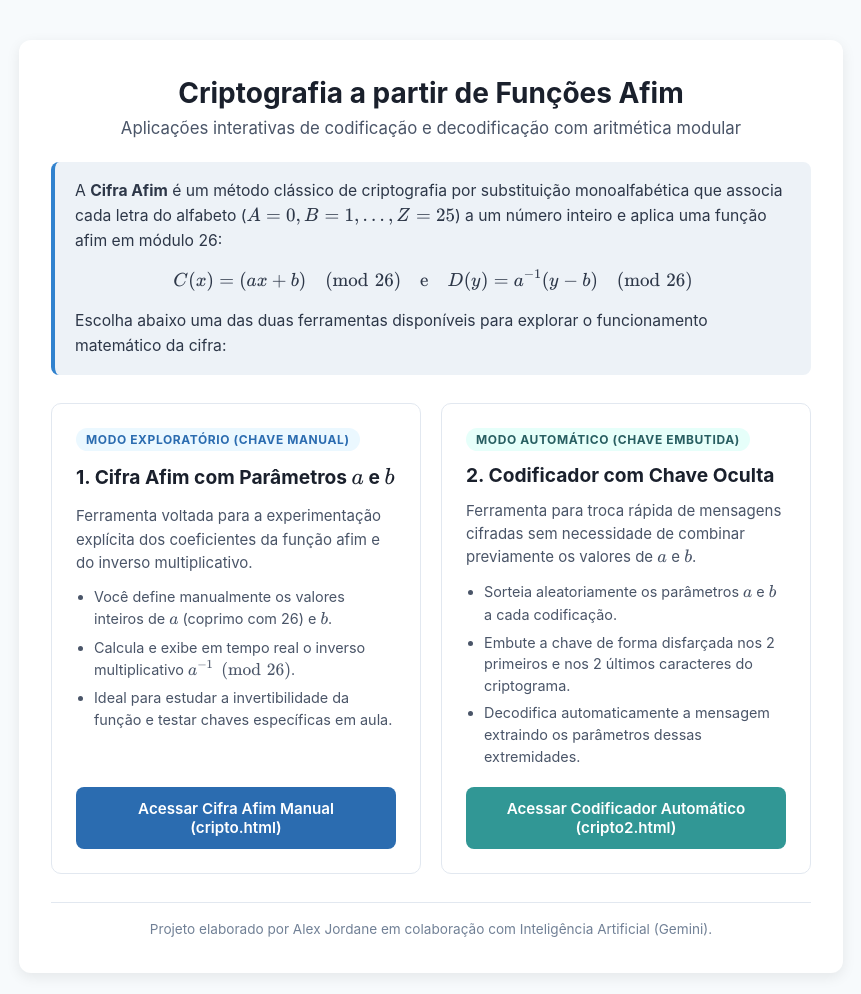
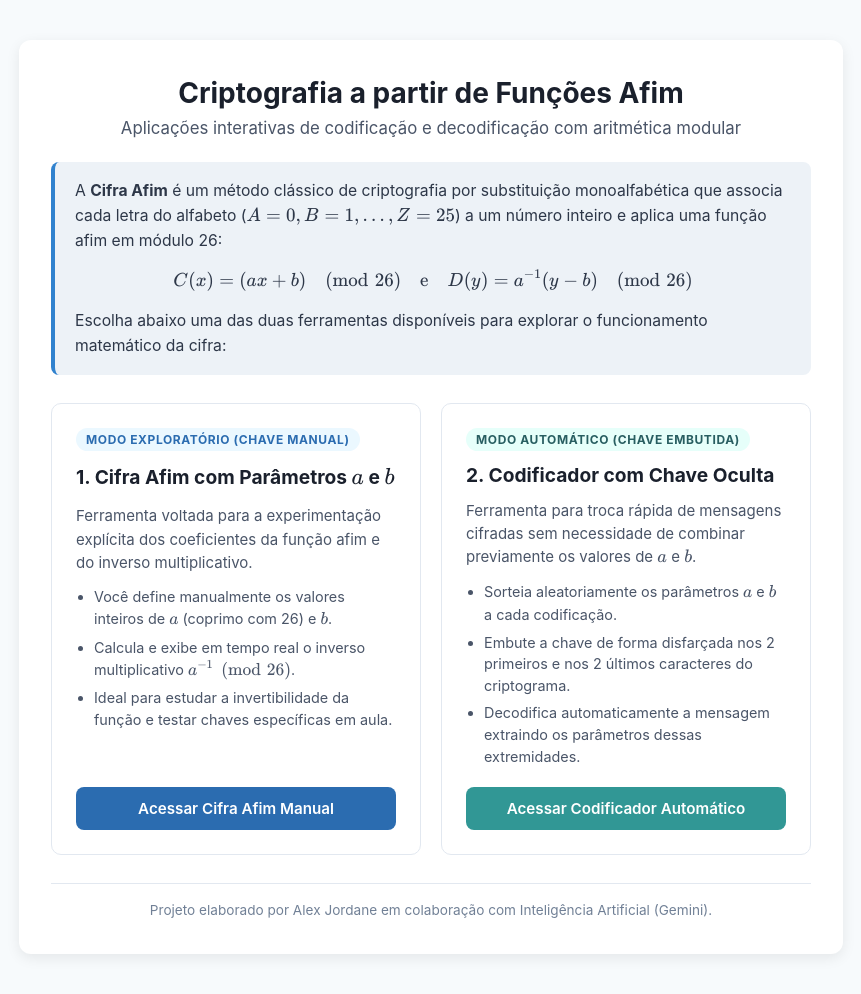
Before and after one commit to AlexJordane/Criptografia, a plain HTML site: page index.html in a window 1280 px wide. Shown: the whole page, without its empty margins (209-1070 px from the left). Drawn offline with nearby package versions, Linux system fonts and the light colour scheme.

Commit message:
Update index.html

```diff
--- a/index.html
+++ b/index.html
@@ -198,7 +198,8 @@
 
     <div class="intro">
       <p>
-        A <strong>Cifra Afim</strong> é um método clássico de criptografia por substituição monoalfabética que associa cada letra do alfabeto ($A=0, B=1, \dots, Z=25$) a um número inteiro e aplica uma função afim em módulo 26:
+        A <strong>Cifra Afim</strong> é um método clássico de criptografia por substituição monoalfabética que associa
+        cada letra do alfabeto ($A=0, B=1, \dots, Z=25$) a um número inteiro e aplica uma função afim em módulo 26:
       </p>
       <p style="text-align: center;">
         $$C(x) = (ax + b) \pmod{26} \quad \text{e} \quad D(y) = a^{-1}(y - b) \pmod{26}$$
@@ -215,7 +216,8 @@
           <span class="badge badge-azul">Modo Exploratório (Chave Manual)</span>
           <h2>1. Cifra Afim com Parâmetros $a$ e $b$</h2>
           <p>
-            Ferramenta voltada para a experimentação explícita dos coeficientes da função afim e do inverso multiplicativo.
+            Ferramenta voltada para a experimentação explícita dos coeficientes da função afim e do inverso
+            multiplicativo.
           </p>
           <ul>
             <li>Você define manualmente os valores inteiros de $a$ (coprimo com 26) e $b$.</li>
@@ -223,7 +225,7 @@
             <li>Ideal para estudar a invertibilidade da função e testar chaves específicas em aula.</li>
           </ul>
         </div>
-        <a href="cripto.html" class="btn-link btn-azul">Acessar Cifra Afim Manual (cripto.html)</a>
+        <a href="cripto.html" class="btn-link btn-azul">Acessar Cifra Afim Manual</a>
       </div>
 
       <!-- Card 2: cripto2.html -->
@@ -232,7 +234,8 @@
           <span class="badge badge-verde">Modo Automático (Chave Embutida)</span>
           <h2>2. Codificador com Chave Oculta</h2>
           <p>
-            Ferramenta para troca rápida de mensagens cifradas sem necessidade de combinar previamente os valores de $a$ e $b$.
+            Ferramenta para troca rápida de mensagens cifradas sem necessidade de combinar previamente os valores de $a$
+            e $b$.
           </p>
           <ul>
             <li>Sorteia aleatoriamente os parâmetros $a$ e $b$ a cada codificação.</li>
@@ -240,7 +243,7 @@
             <li>Decodifica automaticamente a mensagem extraindo os parâmetros dessas extremidades.</li>
           </ul>
         </div>
-        <a href="cripto2.html" class="btn-link btn-verde">Acessar Codificador Automático (cripto2.html)</a>
+        <a href="cripto2.html" class="btn-link btn-verde">Acessar Codificador Automático</a>
       </div>
     </div>
 
```
